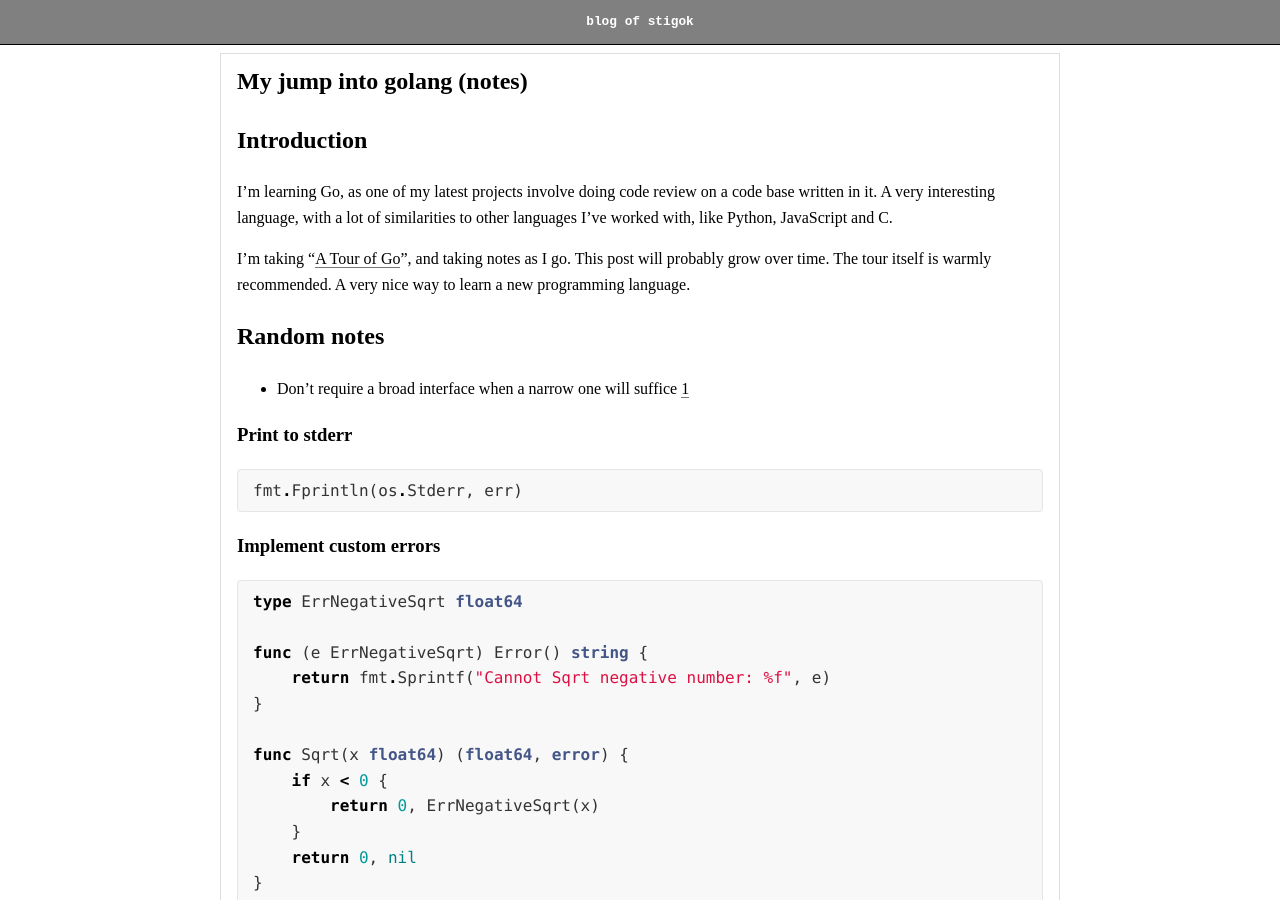
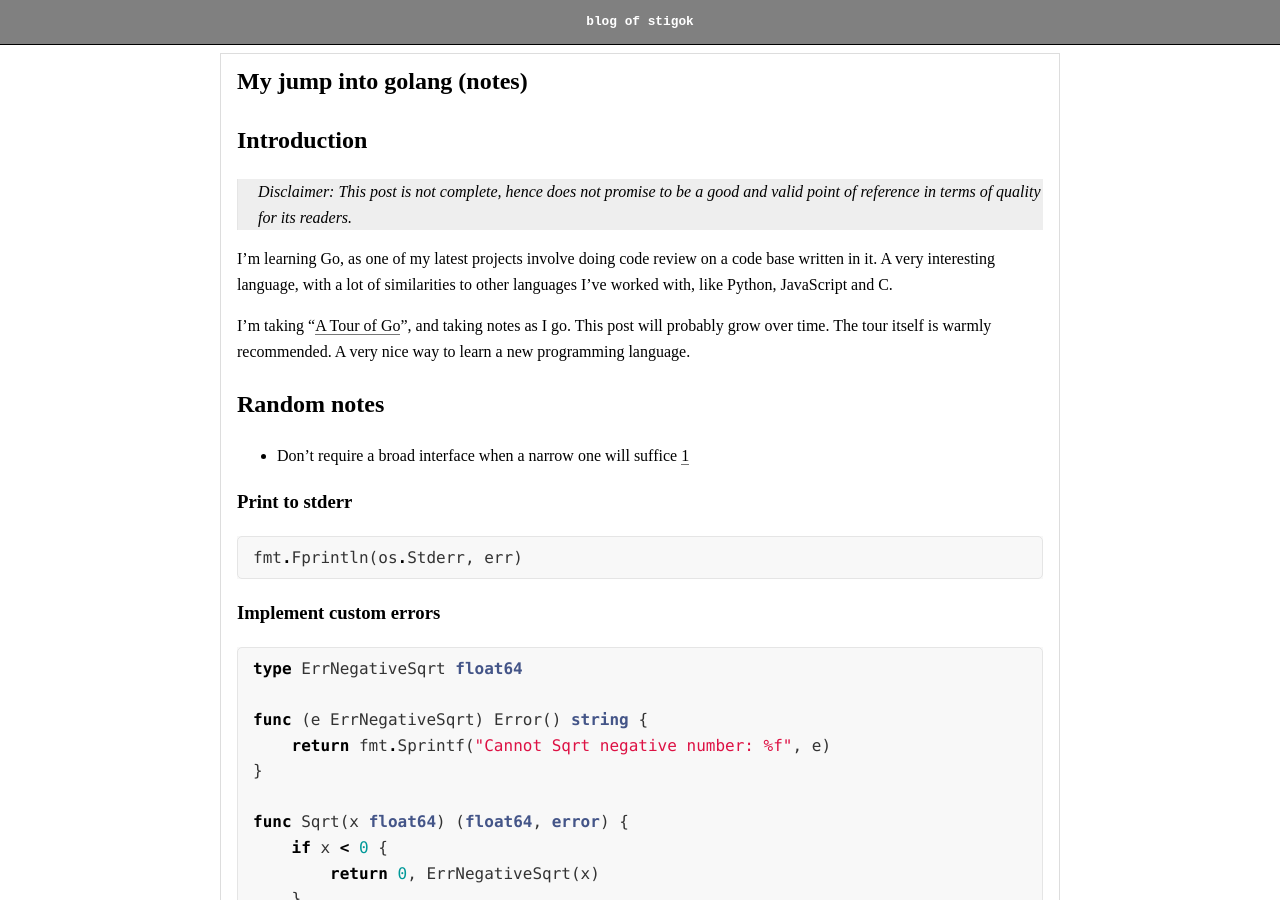
Before and after one commit to stigok/blog.stigok.com, a Jekyll site: the page built from collections/_posts/2019-07-05-my-jump-into-golang.md, in a window 1280 px wide and 900 px high. Built offline with Jekyll 4.4.1, drawn with Linux system fonts in a browser that asks for light colours.

Commit message:
Add quality disclamer

```diff
--- a/collections/_posts/2019-07-05-my-jump-into-golang.md
+++ b/collections/_posts/2019-07-05-my-jump-into-golang.md
@@ -2,10 +2,13 @@
 layout: post
 title:  "My jump into golang (notes)"
 date:   2019-07-05 16:18:40 +0200
-categories: golang
+categories: golang notes
 ---
 
 ## Introduction
+
+> Disclaimer: This post is not complete, hence does not promise to be a good
+> and valid point of reference in terms of quality for its readers.
 
 I'm learning Go, as one of my latest projects involve doing code review on a
 code base written in it. A very interesting language, with a lot of similarities
```
